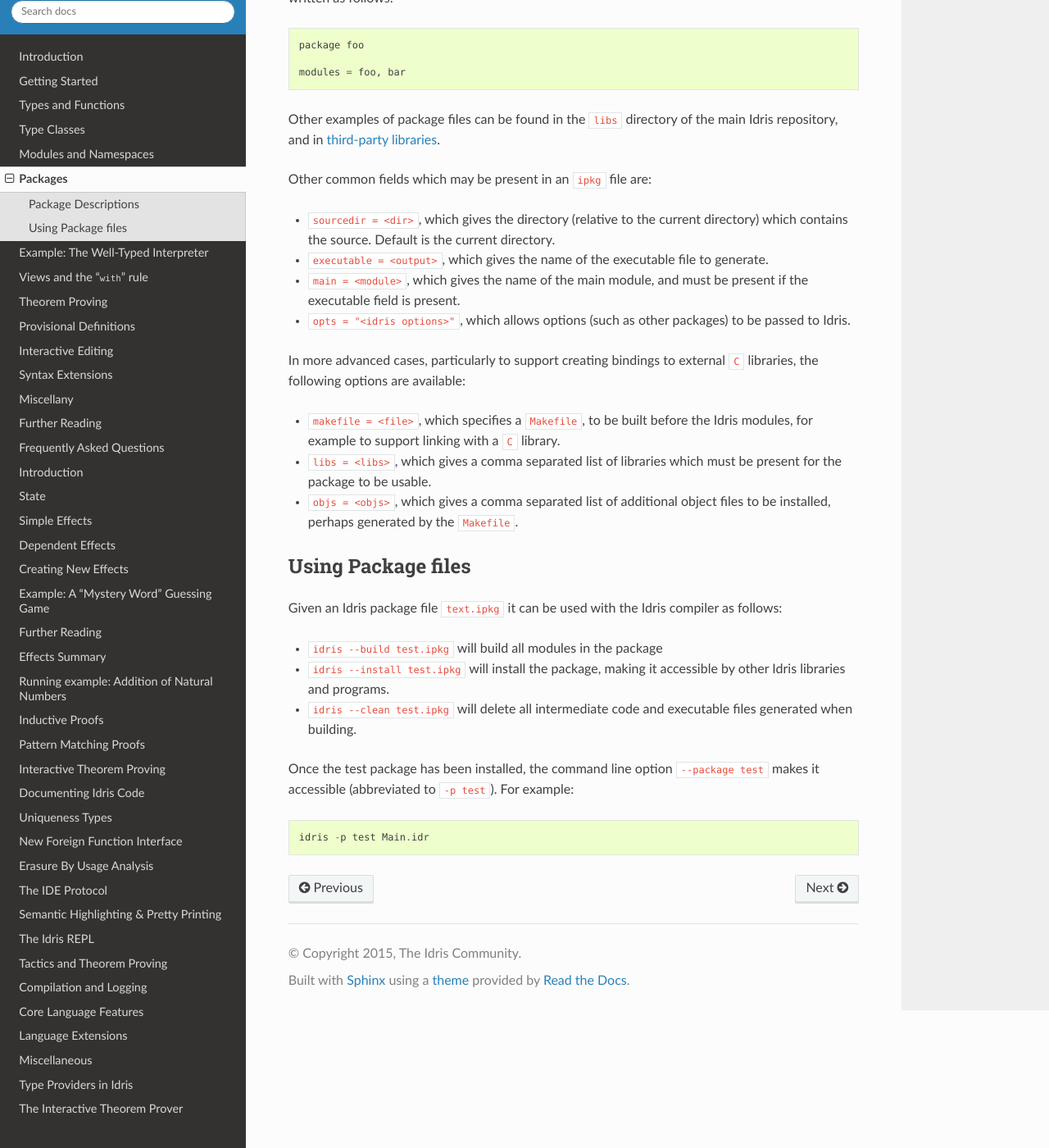
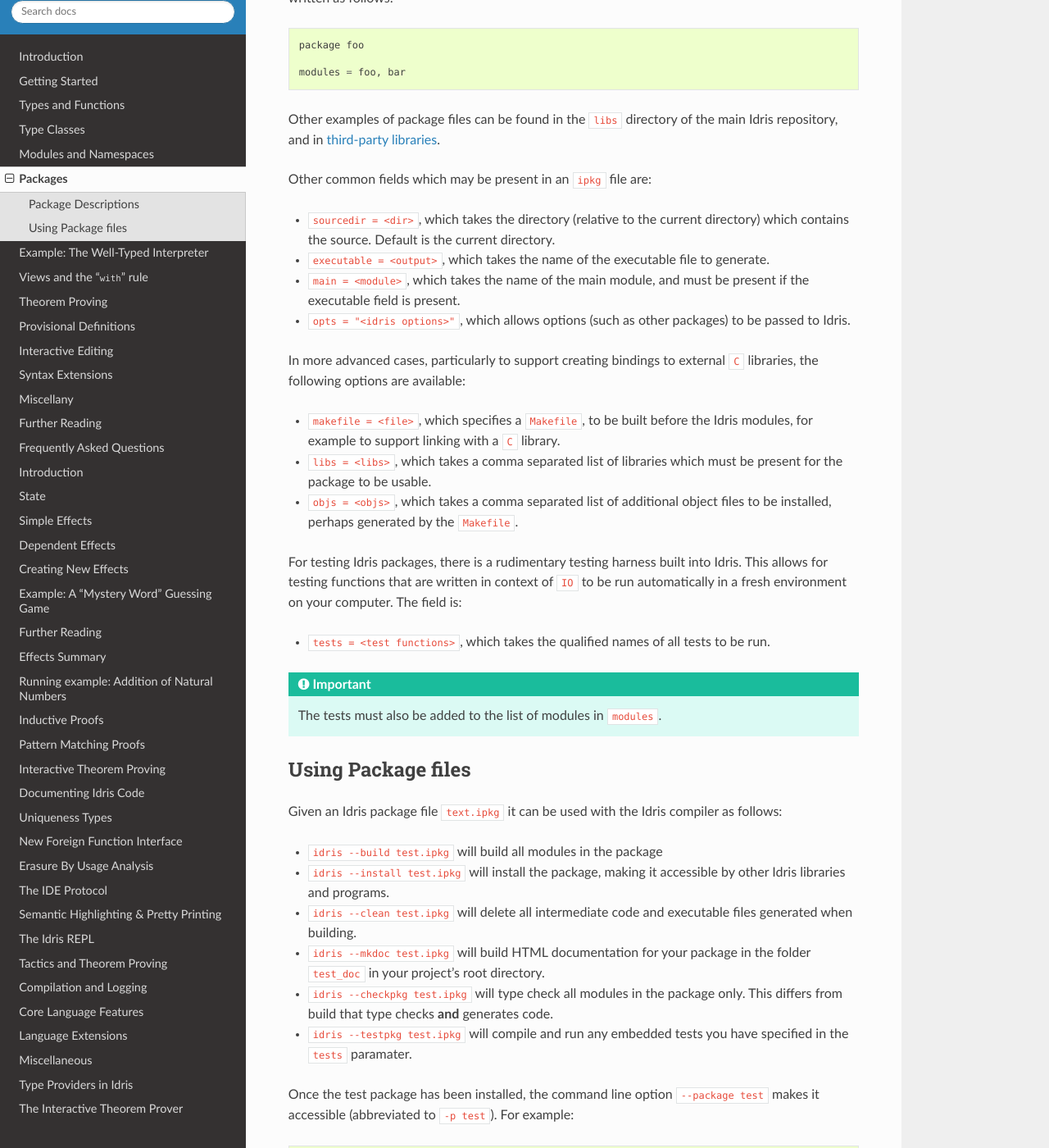
Before and after one commit to idris-lang/Idris-dev, a Sphinx documentation site: the page built from docs/tutorial/packages.rst, in a window 1280 px wide and 1400 px high, scrolled down 496 px. Shown: the whole window at 82% size. Built offline with Sphinx 7.4.7 and the Read the Docs theme 2.0.0, drawn with Linux system fonts in a browser that asks for light colours; formulas are drawn with MathJax 3.

Commit message:
Updated package documentation.
+ Documented testing
+ Documented the complete CLI for packages.

```diff
--- a/docs/tutorial/packages.rst
+++ b/docs/tutorial/packages.rst
@@ -31,14 +31,14 @@
 
 Other common fields which may be present in an ``ipkg`` file are:
 
-+ ``sourcedir = <dir>``, which gives the directory (relative to the
++ ``sourcedir = <dir>``, which takes the directory (relative to the
   current directory) which contains the source. Default is the current
   directory.
 
-+ ``executable = <output>``, which gives the name of the executable
++ ``executable = <output>``, which takes the name of the executable
   file to generate.
 
-+ ``main = <module>``, which gives the name of the main module, and
++ ``main = <module>``, which takes the name of the main module, and
   must be present if the executable field is present.
 
 + ``opts = "<idris options>"``, which allows options (such as other
@@ -51,11 +51,20 @@
   before the Idris modules, for example to support linking with a
   ``C`` library.
 
-+ ``libs = <libs>``, which gives a comma separated list of libraries
++ ``libs = <libs>``, which takes a comma separated list of libraries
   which must be present for the package to be usable.
 
-+ ``objs = <objs>``, which gives a comma separated list of additional
++ ``objs = <objs>``, which takes a comma separated list of additional
   object files to be installed, perhaps generated by the ``Makefile``.
+
+For testing Idris packages, there is a rudimentary testing harness built into Idris.
+This allows for testing functions that are written in context of ``IO`` to be run automatically in a fresh environment on your computer.
+The field is:
+
++ ``tests = <test functions>``, which takes the qualified names of all tests to be run.
+
+.. IMPORTANT::
+  The tests must also be added to the list of modules in ``modules``.
 
 Using Package files
 ===================
@@ -70,6 +79,12 @@
 + ``idris --clean test.ipkg`` will delete all intermediate code and
   executable files generated when building.
 
++ ``idris --mkdoc test.ipkg`` will build HTML documentation for your package in the folder ``test_doc`` in your project's root directory.
+
++ ``idris --checkpkg test.ipkg`` will type check all modules in the package only. This differs from build that type checks **and** generates code.
+
++ ``idris --testpkg test.ipkg`` will compile and run any embedded tests you have specified in the ``tests`` paramater.
+
 Once the test package has been installed, the command line option
 ``--package test`` makes it accessible (abbreviated to ``-p test``).
 For example::
```
